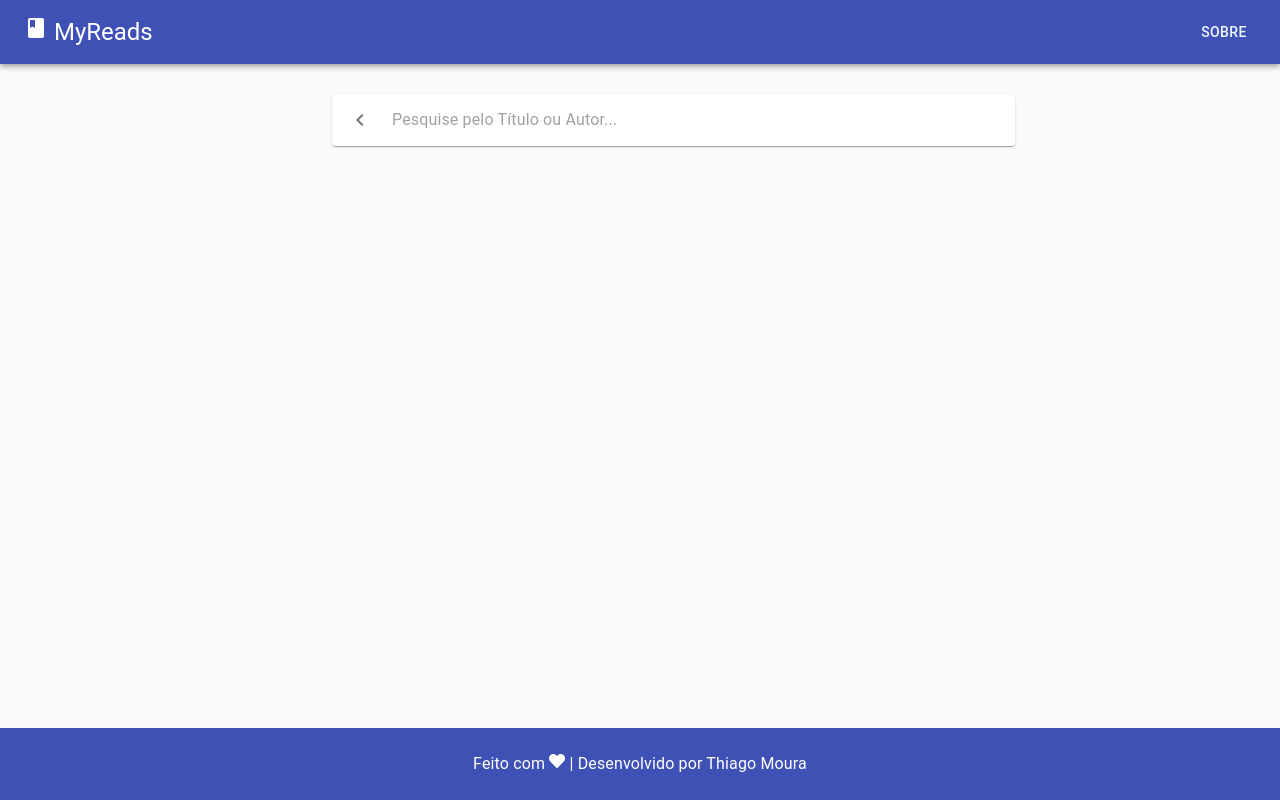
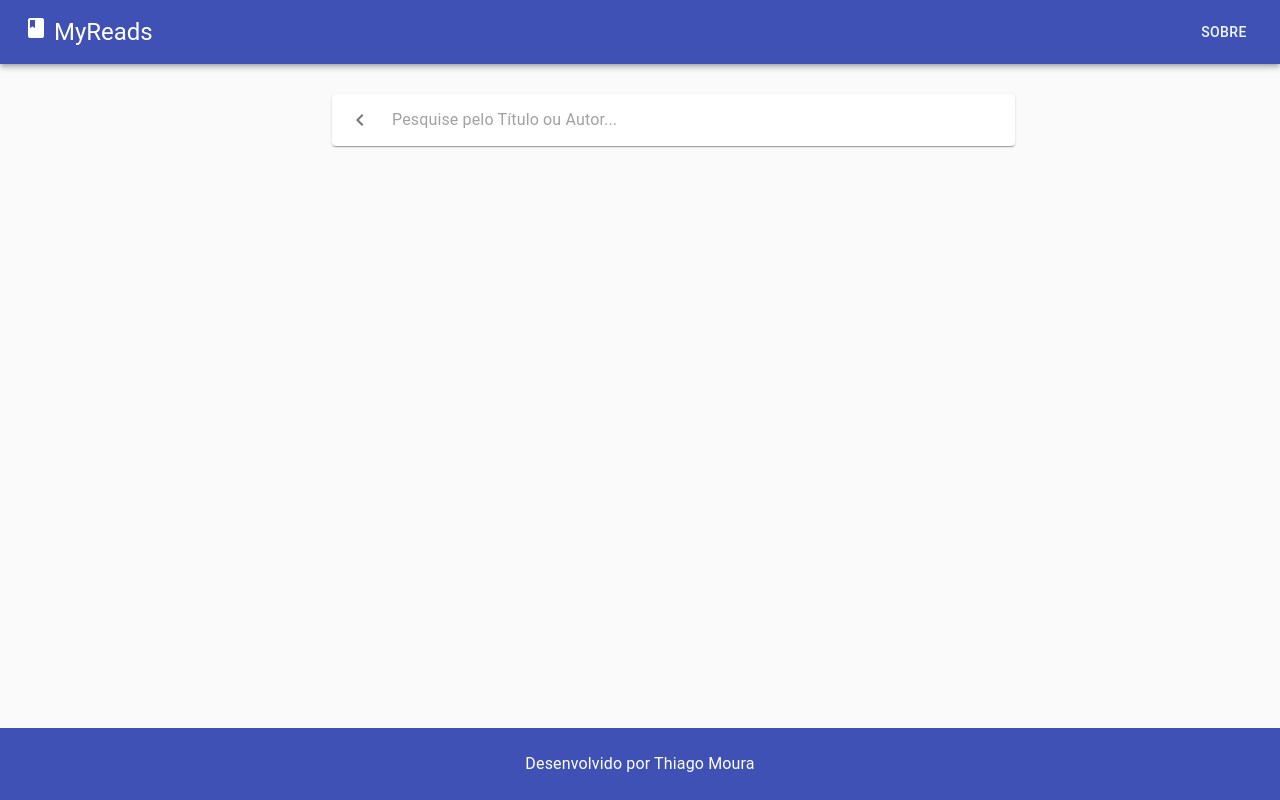
Before and after one commit to thienry/my-reads, a React (Create React App) app: page /pesquisar in a window 1280 px wide. Built offline with nearby package versions, Linux system fonts and the light colour scheme.

Commit message:
Removed madeWithlove in footer

```diff
--- a/src/components/layout/Footer.js
+++ b/src/components/layout/Footer.js
@@ -1,6 +1,5 @@
 import React from "react";
 import PropTypes from "prop-types";
-import { FaHeart } from "react-icons/fa";
 
 import CssBaseline from "@material-ui/core/CssBaseline";
 import Typography from "@material-ui/core/Typography";
@@ -10,9 +9,8 @@ import Link from "@material-ui/core/Link";
 function MadeWithLove({ name }) {
   return (
     <Typography variant="body1" align="center" color="inherit">
-      {"Feito com "} <FaHeart /> {"| Desenvolvido por"}
+      {"Desenvolvido por "}
       <Link color="inherit" href="https://thiagotec.com/">
-        {" "}
         {name}
       </Link>
     </Typography>
@@ -35,7 +33,7 @@ const Footer = () => {
 const useStyles = makeStyles(theme => ({
   root: {
     display: "flex",
-    flexDirection: "column",
+    flexDirection: "column"
   },
   footer: {
     padding: theme.spacing(3),
```
